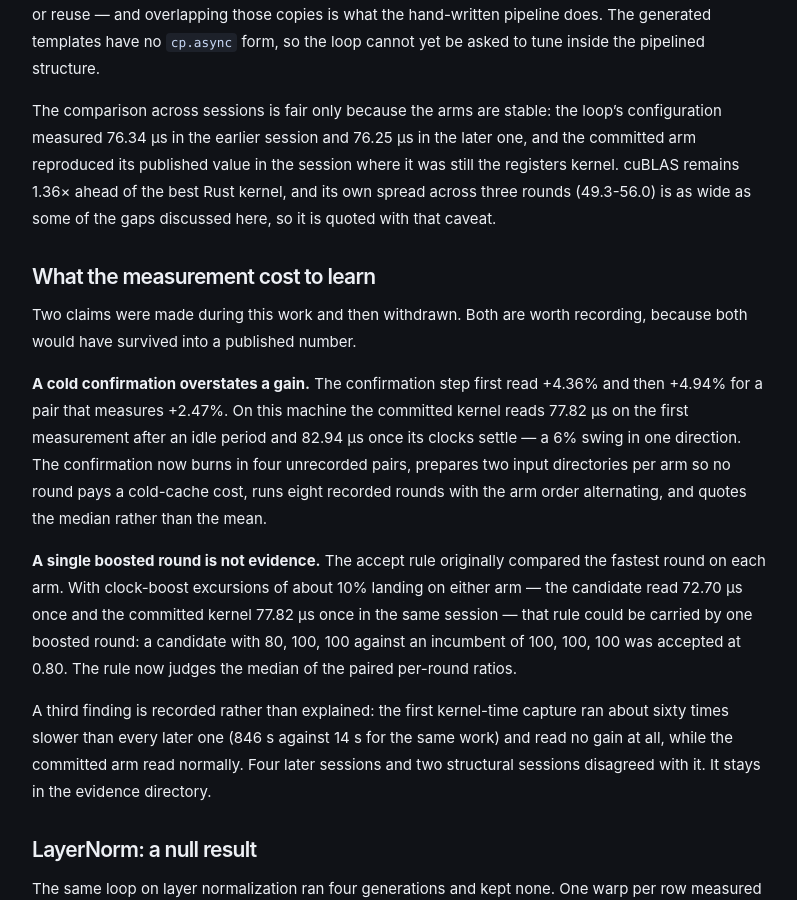
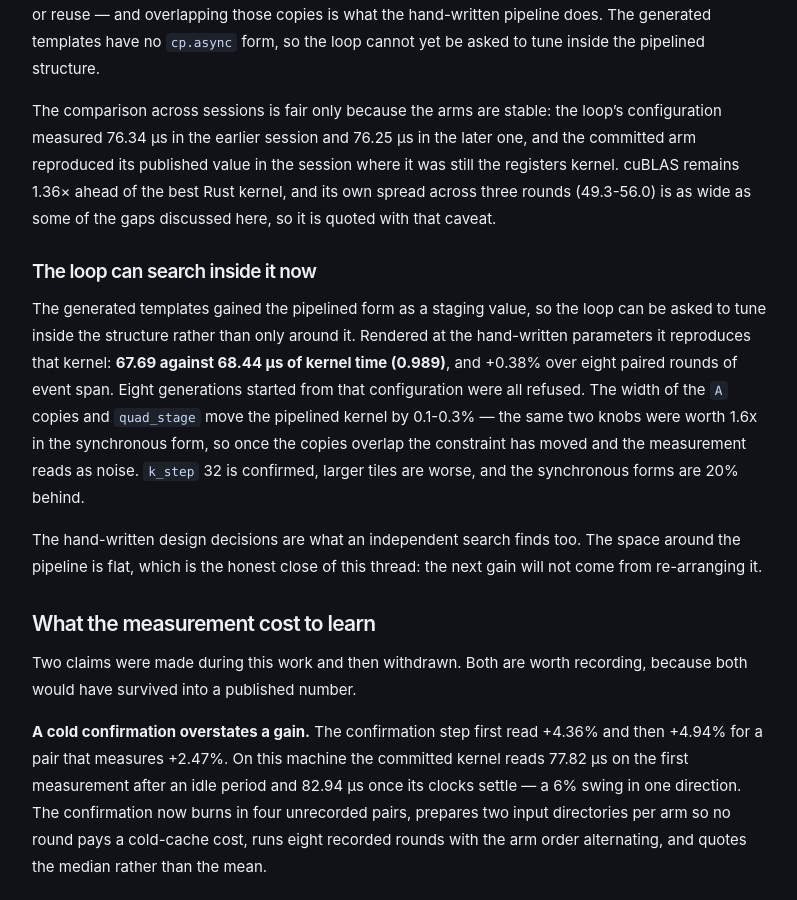
Before and after one commit to superposition/mage, a Jekyll site: the page built from docs/experiments/mage-005.md, in a window 1280 px wide and 900 px high, scrolled down 3923 px. Shown: the whole window, without its empty margins (213-1010 px from the left). Built offline with Jekyll 4.4.1, drawn with Linux system fonts in a browser that asks for light colours.

Commit message:
Field note: what the loop does inside the pipelined structure
The templates gained the pipelined form, so the note closes that thread: rendered
at the hand-written parameters the generated kernel reproduces it (67.69 against
68.44 us, 0.989), and eight generations around it were all refused. The knobs
worth 1.6x before the copies overlapped are worth 0.1-0.3% now, which is the
finding -- the constraint moved, and the space around the pipeline is flat.

```diff
--- a/docs/experiments/mage-005.md
+++ b/docs/experiments/mage-005.md
@@ -85,6 +85,21 @@ The pipeline is 11% faster than the configuration the loop retained, and 13.8% f
 
 The comparison across sessions is fair only because the arms are stable: the loop's configuration measured 76.34 µs in the earlier session and 76.25 µs in the later one, and the committed arm reproduced its published value in the session where it was still the registers kernel. cuBLAS remains 1.36× ahead of the best Rust kernel, and its own spread across three rounds (49.3-56.0) is as wide as some of the gaps discussed here, so it is quoted with that caveat.
 
+### The loop can search inside it now
+
+The generated templates gained the pipelined form as a staging value, so the loop can be
+asked to tune inside the structure rather than only around it. Rendered at the hand-written
+parameters it reproduces that kernel: **67.69 against 68.44 µs of kernel time (0.989)**, and
++0.38% over eight paired rounds of event span. Eight generations started from that
+configuration were all refused. The width of the `A` copies and `quad_stage` move the
+pipelined kernel by 0.1-0.3% — the same two knobs were worth 1.6x in the synchronous form,
+so once the copies overlap the constraint has moved and the measurement reads as noise.
+`k_step` 32 is confirmed, larger tiles are worse, and the synchronous forms are 20% behind.
+
+The hand-written design decisions are what an independent search finds too. The space
+around the pipeline is flat, which is the honest close of this thread: the next gain will
+not come from re-arranging it.
+
 ## What the measurement cost to learn
 
 Two claims were made during this work and then withdrawn. Both are worth recording, because both would have survived into a published number.
```
